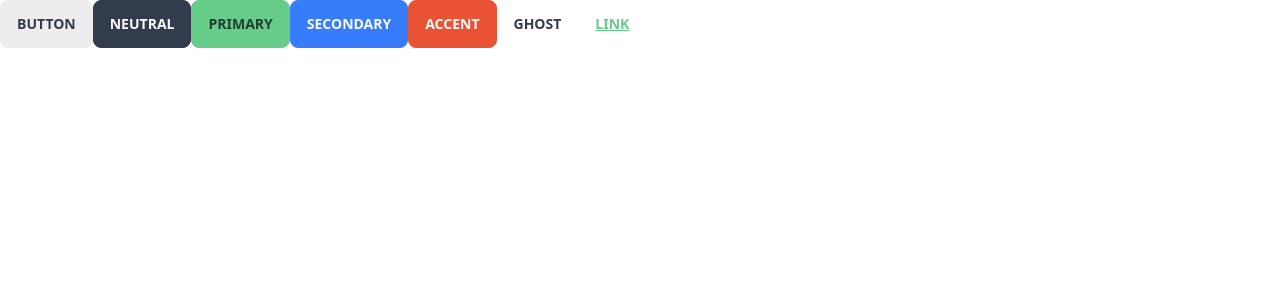
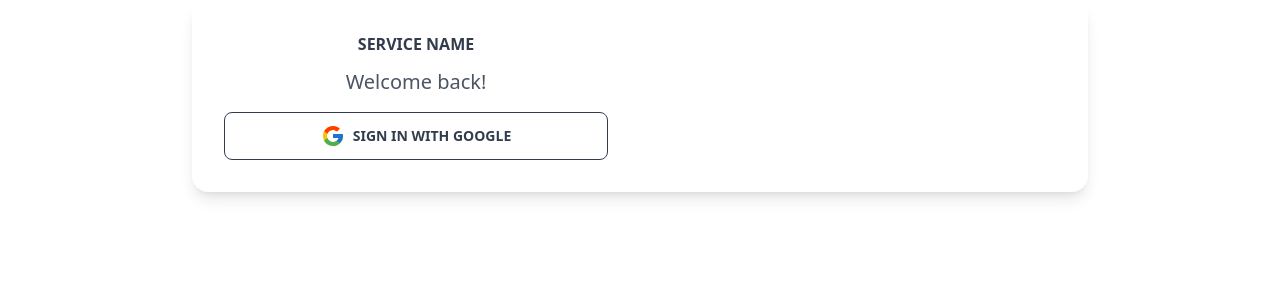
Before and after one commit to hmu332233/diary, a React (Vite) app: page / in a window 1280 px wide. Shown: the top 300 px of the page. Built offline with nearby package versions, Linux system fonts and the light colour scheme.

Commit message:
테스트용 UI 추가

```diff
--- a/src/App.tsx
+++ b/src/App.tsx
@@ -6,15 +6,43 @@ function App() {
   const [count, setCount] = useState(0);
 
   return (
-    <>
-      <button className="btn">Button</button>
-      <button className="btn btn-neutral">Neutral</button>
-      <button className="btn btn-primary">Primary</button>
-      <button className="btn btn-secondary">Secondary</button>
-      <button className="btn btn-accent">Accent</button>
-      <button className="btn btn-ghost">Ghost</button>
-      <button className="btn btn-link">Link</button>
-    </>
+    <div className="card lg:card-side bg-base-100 shadow-lg w-full max-w-sm mx-auto lg:max-w-4xl">
+      {/* <div className="hidden bg-cover lg:block lg:w-1/2" style="background-image: url('https://images.unsplash.com/photo-1606660265514-358ebbadc80d?ixid=MXwxMjA3fDB8MHxwaG90by1wYWdlfHx8fGVufDB8fHw%3D&ixlib=rb-1.2.1&auto=format&fit=crop&w=1575&q=80');"></div> */}
+
+      <div className="w-full px-6 py-8 md:px-8 lg:w-1/2">
+        <div className="flex justify-center mx-auto">
+          <span className="font-extrabold">SERVICE NAME</span>
+        </div>
+
+        <p className="mt-3 text-xl text-center text-gray-600 ">Welcome back!</p>
+
+        <a
+          href="#"
+          className="flex items-center justify-center mt-4 btn btn-ghost btn-outline"
+        >
+          <svg className="w-6 h-6" viewBox="0 0 40 40">
+            <path
+              d="M36.3425 16.7358H35V16.6667H20V23.3333H29.4192C28.045 27.2142 24.3525 30 20 30C14.4775 30 10 25.5225 10 20C10 14.4775 14.4775 9.99999 20 9.99999C22.5492 9.99999 24.8683 10.9617 26.6342 12.5325L31.3483 7.81833C28.3717 5.04416 24.39 3.33333 20 3.33333C10.7958 3.33333 3.33335 10.7958 3.33335 20C3.33335 29.2042 10.7958 36.6667 20 36.6667C29.2042 36.6667 36.6667 29.2042 36.6667 20C36.6667 18.8825 36.5517 17.7917 36.3425 16.7358Z"
+              fill="#FFC107"
+            />
+            <path
+              d="M5.25497 12.2425L10.7308 16.2583C12.2125 12.59 15.8008 9.99999 20 9.99999C22.5491 9.99999 24.8683 10.9617 26.6341 12.5325L31.3483 7.81833C28.3716 5.04416 24.39 3.33333 20 3.33333C13.5983 3.33333 8.04663 6.94749 5.25497 12.2425Z"
+              fill="#FF3D00"
+            />
+            <path
+              d="M20 36.6667C24.305 36.6667 28.2167 35.0192 31.1742 32.34L26.0159 27.975C24.3425 29.2425 22.2625 30 20 30C15.665 30 11.9842 27.2359 10.5975 23.3784L5.16254 27.5659C7.92087 32.9634 13.5225 36.6667 20 36.6667Z"
+              fill="#4CAF50"
+            />
+            <path
+              d="M36.3425 16.7358H35V16.6667H20V23.3333H29.4192C28.7592 25.1975 27.56 26.805 26.0133 27.9758C26.0142 27.975 26.015 27.975 26.0158 27.9742L31.1742 32.3392C30.8092 32.6708 36.6667 28.3333 36.6667 20C36.6667 18.8825 36.5517 17.7917 36.3425 16.7358Z"
+              fill="#1976D2"
+            />
+          </svg>
+
+          <span>Sign in with Google</span>
+        </a>
+      </div>
+    </div>
   );
 }
 
```
